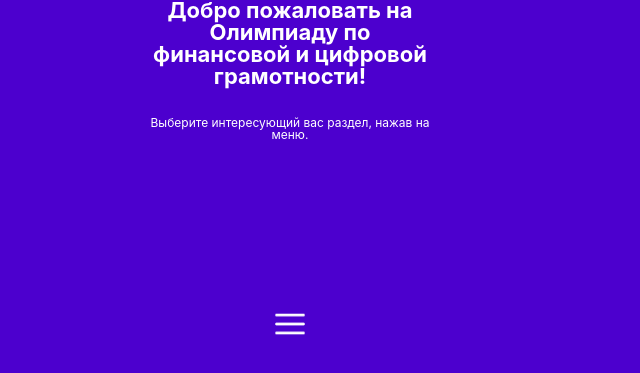
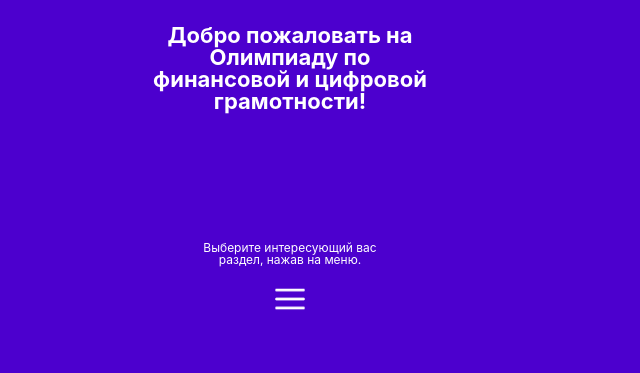
Before and after one commit to tatianaburenok/Registrationform, a plain HTML site: page index.html in a window 1280 px wide. Shown: the part 351-724 px from the top of the page, without its empty margins (350-990 px from the left). Drawn offline with Linux system fonts and the light colour scheme; a web font is replaced by a local one.

Commit message:
Update styles.css

```diff
--- a/styles.css
+++ b/styles.css
@@ -65,7 +65,7 @@ body {
     box-sizing: border-box;
     width: 100%;
     max-width: 400px;
-    height: 600px;
+    height: 550px;
     padding: 250px 50px;
     position: relative; /* Позволяет элементам внутри использовать абсолютные позиции */
 }
@@ -125,7 +125,15 @@ h2 {
 }
 
 .footer-text {
-    margin-top: auto; /* Автоматический отступ сверху, чтобы текст переместился вниз */
+    display: flex;
+    box-sizing: border-box;
+    justify-content: center;
+    align-items: center;
+    width: 60%;
+    margin-top: 100px;
+    margin-left: auto;
+    margin-right: auto;
+
 }
 
 .bottom-icon {
```
